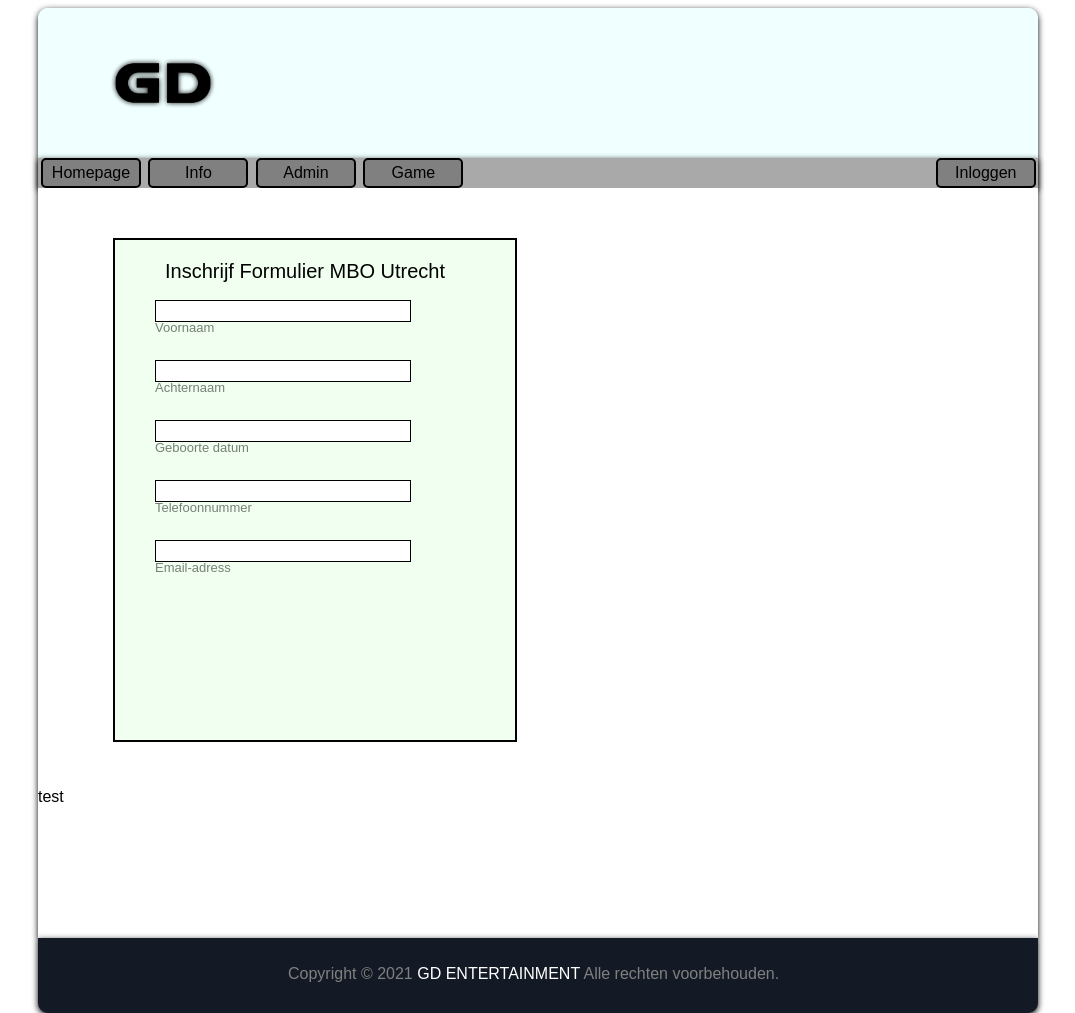
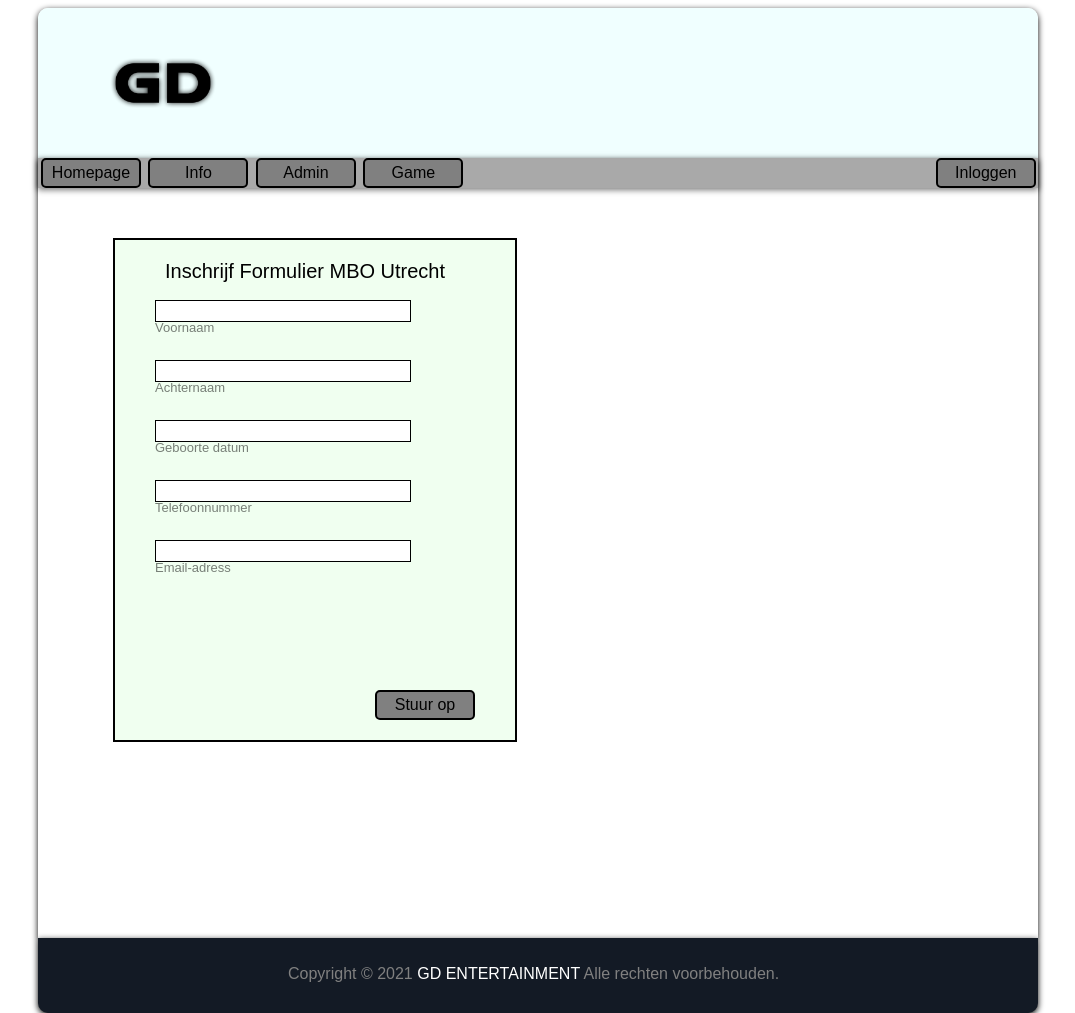
Before and after one commit to Penguinnguy/Project-Web, a PHP site: page /admin.html in a window 1280 px wide. Shown: the whole page, without its empty margins (102-1177 px from the left). Run offline with PHP 8.4, Linux system fonts and the light colour scheme.

Commit message:
Small changes and fixes on the site
Kleine verandering rondom de site.

```diff
--- a/admin.html
+++ b/admin.html
@@ -32,10 +32,10 @@
                     <p class="input4-txt">Telefoonnummer</p>
                     <input type="text" class="input5">
                     <p class="input5-txt">Email-adress</p>
+                    <button class="stuur-button">Stuur op</button>
                 </div>
             </div>
             <div class="bottom-bar">
-                test
             </div>
             <div class="copy-bar">
                 <div class="copy-text">
--- a/css.css
+++ b/css.css
@@ -72,13 +72,13 @@ button:hover {
 .main-block {
     width: 1000px;
     height: 600px;
-    background: rgb(255, 255, 255);
+    background: rgba(255, 255, 255, 0.479);
 }
 
 .bottom-bar {
     width: 1000px;
     height: 150px;
-    background-color:rgb(255, 255, 255);
+    background-color:rgba(255, 255, 255, 0.479);
 }
 
 .copy-bar {
@@ -158,7 +158,7 @@ button:hover {
     height: 30px;
     border: 2px solid black;
     position: relative;
-    right: 1px;
+    right: 2px;
     background-color: honeydew;
 }
 .software-txt {
@@ -179,7 +179,7 @@ button:hover {
     height: 30px;
     border: 2px solid black;
     position: relative;
-    right: 1px;
+    right: 2px;
     background-color: honeydew;
     top: 107px;
 }
@@ -307,3 +307,15 @@ button:hover {
     width: 1500px;
 
 }
+
+.stuur-button {
+    position: absolute;
+    background-color: gray;
+    height: 30px;
+    width: 100px;
+    border: 2px solid black;
+    border-radius: 5px 5px 5px 5px;
+    margin-top: 450px;
+    margin-left: 260px;
+    cursor: pointer;
+}
--- a/index.html
+++ b/index.html
@@ -23,9 +23,9 @@
                 <div class="welcome-block">
                     <p class="welcome-txt">Welkom op onze site</p>
                 </div>
-                <div class="menu-block">
+                <!-- <div class="menu-block">
                     <p class="menu-txt">Menu</p>
-                </div>
+                </div> -->
                 <div class="school-block">
                     <a href="https://www.mboutrecht.nl"><img src="./Pictures/mboutrecht.png" alt="" class="school-pic"></a>
                 </div>
```
Also changed, not shown: css-LAPTOP-HGNP4L0U.css (deleted, +0 -15 lines), game.html (+2 -5 lines), index-LAPTOP-HGNP4L0U.html (deleted, +0 -15 lines).
